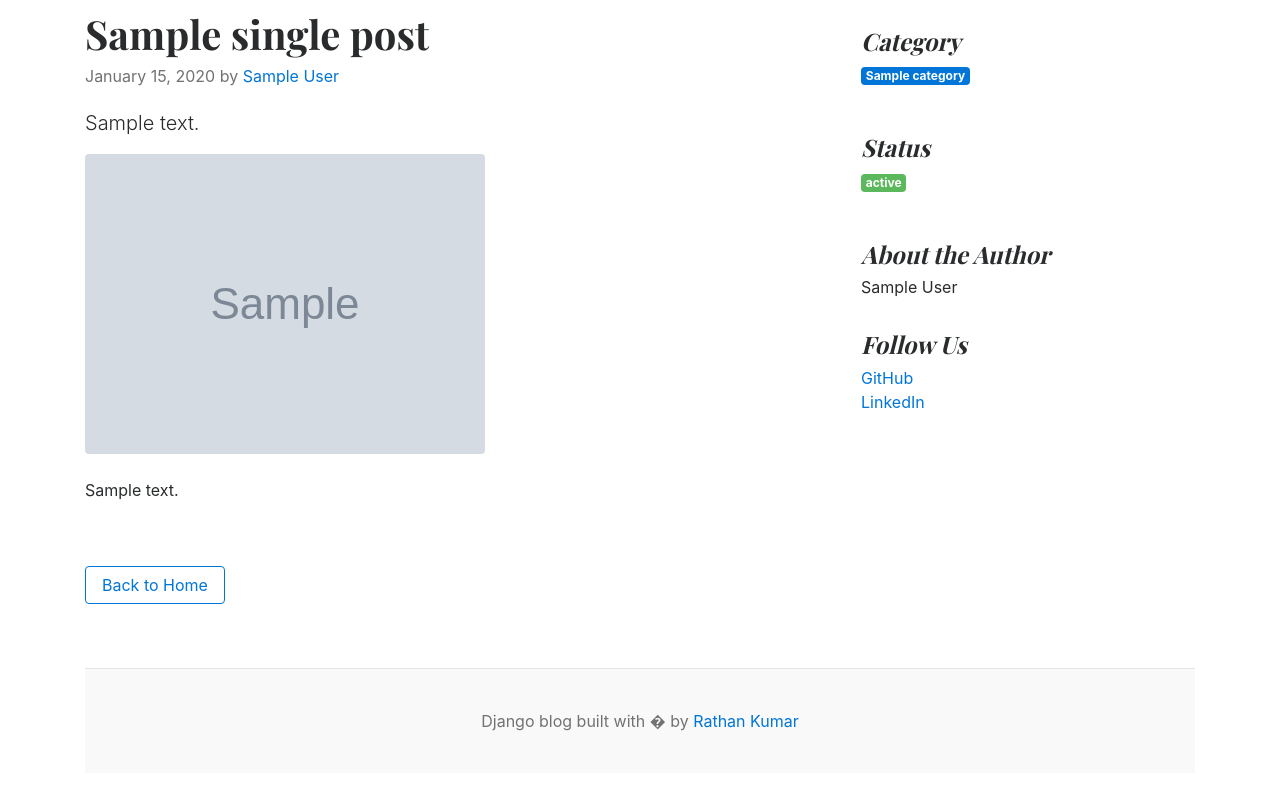
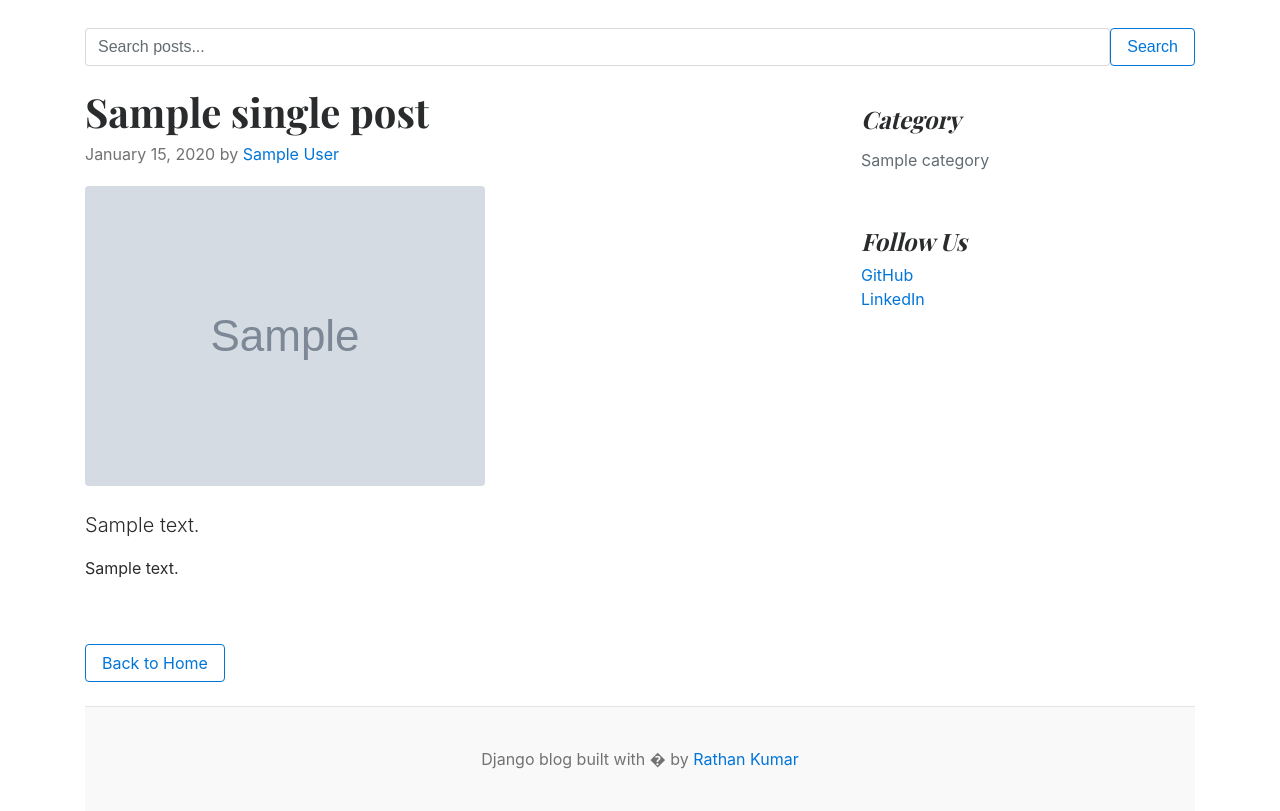
Before and after one commit to mayank-0409/django-blogging-system, a Django app: template Blog/templates/blogs.html in a window 1280 px wide. Shown: the part 135-946 px from the top of the page. Before the commit the page ends 866 px from the top, so only its background shows below. Run offline with Django 5.2, Linux system fonts and the light colour scheme; the template is opened without the code that fills it: most values are stand-ins (such as "Sample title", 1, 10 or a date in 2020); grey boxes marked "Sample" are stand-in pictures; data that the repository does not hold is empty.

Commit message:
Single Blog Post Done

```diff
--- a/Blog/templates/blogs.html
+++ b/Blog/templates/blogs.html
@@ -3,7 +3,13 @@
 
 {% block content %}
 
-<div class="container p-0">
+<div class="container p-0 mt-4">
+
+    <form class="d-flex mb-4" method="GET">
+        <input class="form-control me-2" type="search" name="keyword" placeholder="Search posts..." aria-label="Search">
+        <button class="btn btn-outline-primary" type="submit">Search</button>
+    </form>
+
     <main role="main" class="container p-0">
         <div class="row">
 
@@ -17,16 +23,17 @@
                         <a href="#">{{ single_post.author.first_name }} {{ single_post.author.last_name }}</a>
                     </p>
 
-                    <p class="lead">{{ single_post.short_description }}</p>
-
                     {% if single_post.featured_image %}
                         <img src="{{ single_post.featured_image.url }}" alt="{{ single_post.title }}" class="img-fluid rounded mb-4">
                     {% endif %}
 
+                    <p class="lead">{{ single_post.short_description }}</p>
+
                     <p>{{ single_post.blog_body }}</p>
+
                 </div><!-- /.blog-post -->
 
-                <nav class="blog-pagination">
+                <nav class="blog-pagination mb-4">
                     <a class="btn btn-outline-primary" href="{% url 'home' %}">Back to Home</a>
                 </nav>
 
@@ -35,23 +42,11 @@
             <aside class="col-md-4 blog-sidebar">
                 <div class="p-3 mb-3 bg-light rounded">
                     <h4 class="font-italic">Category</h4>
-                    <p class="mb-0">
-                        <a href="{% url 'posts_by_category' single_post.category.id %}" class="badge badge-primary">
-                            {{ single_post.category.category_name }}
-                        </a>
-                    </p>
-                </div>
-
-                <div class="p-3 mb-3 bg-light rounded">
-                    <h4 class="font-italic">Status</h4>
-                    <p class="mb-0">
-                        <span class="badge badge-success">{{ single_post.status }}</span>
-                    </p>
-                </div>
-
-                <div class="p-3">
-                    <h4 class="font-italic">About the Author</h4>
-                    <p class="mb-0">{{ single_post.author.first_name }} {{ single_post.author.last_name }}</p>
+                    <nav class="d-flex flex-column">
+                        {% for category in categories %}
+                            <a class="py-2 text-muted text-decoration-none border-bottom border-light" href="{% url 'posts_by_category' category.id %}">{{ category.category_name }}</a>
+                        {% endfor %}
+                    </nav>
                 </div>
 
                 <div class="p-3">
```
Also changed, not shown: Blog/templates/category.html (+1 -20 lines).
